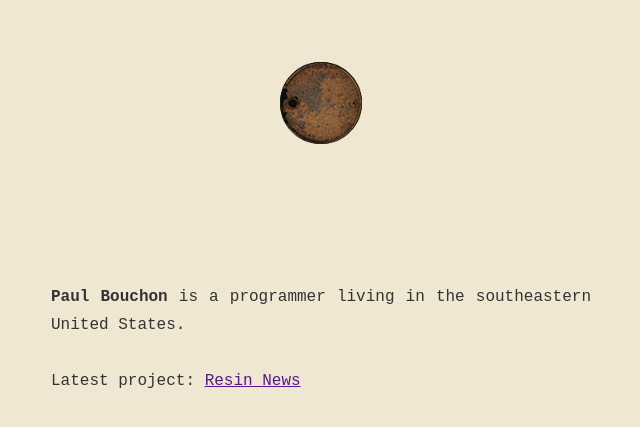
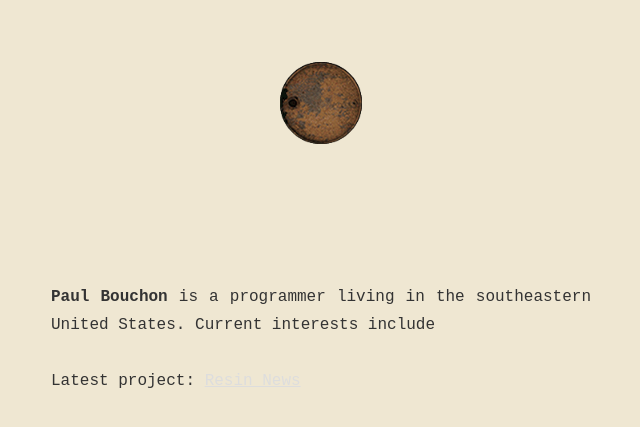
Before and after one commit to bitpshr/bitpshr.net, a website: page public/index.html in a window 1280 px wide. Shown: the part 157-584 px from the top of the page, without its empty margins (319-959 px from the left). Drawn offline with Linux system fonts and the light colour scheme.

Commit message:
feat: update styling

```diff
--- a/public/index.html
+++ b/public/index.html
@@ -17,6 +17,11 @@
 				line-height: 28px;
 				margin: 0;
 				padding: 0 24px 24px 24px;
+			}
+
+			a,
+			a:visited {
+				color: #dddddd;
 			}
 
 			main {
@@ -122,7 +127,7 @@
 			</div>
 			<div class="copy" style="display: none">
 				<strong>Paul Bouchon</strong> is a programmer living in the
-				southeastern United States.<br/>
+				southeastern United States. Current interests include <br/>
 				<br/>
 				<span class="latest">Latest project:</span>
 				<a href="" class="">Resin News</span>
```
